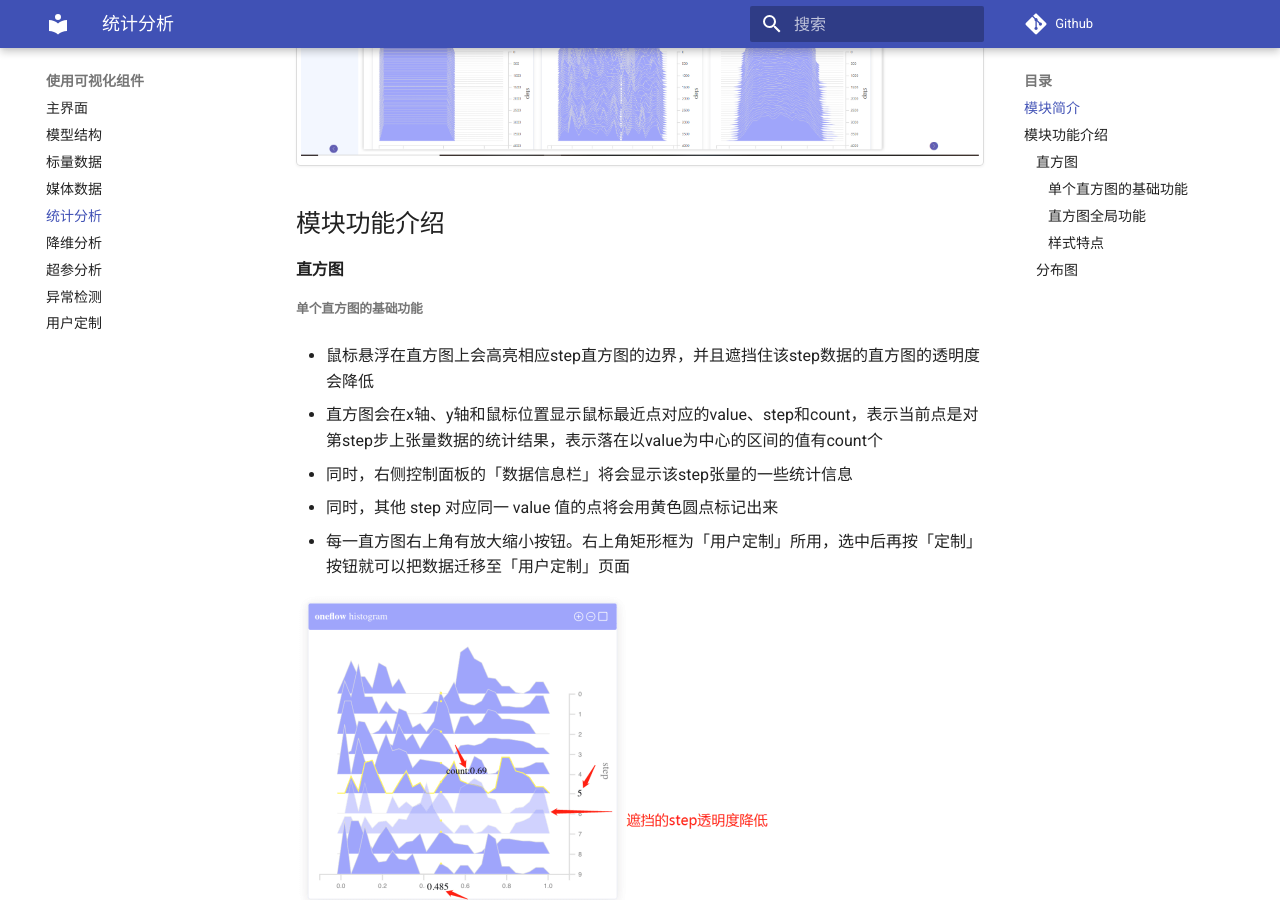
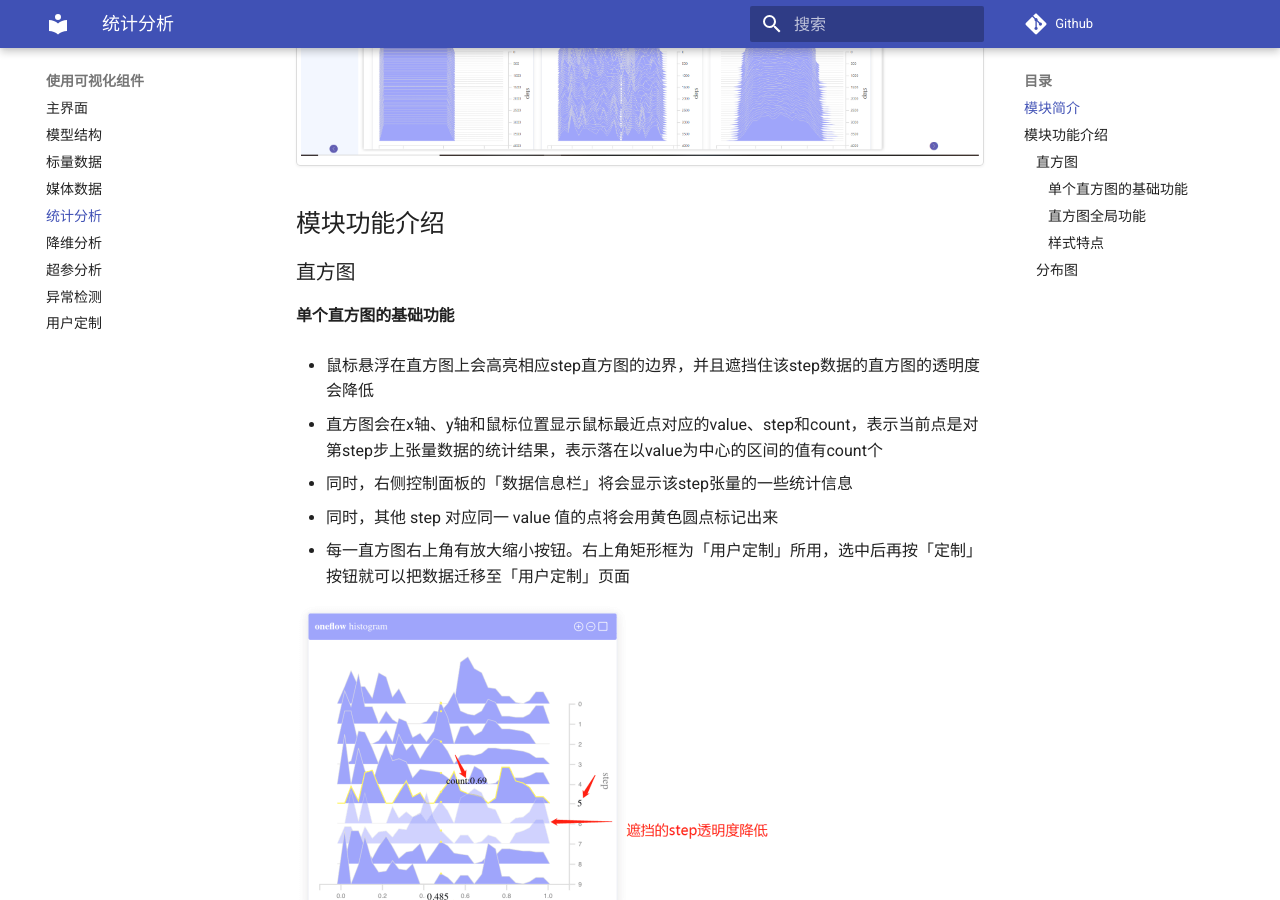
Before and after one commit to iGame-Lab/tsvis-docs, an MkDocs documentation site: the page built from docs/use_visualization/statistic.md, in a window 1280 px wide and 900 px high, scrolled down 596 px. Built offline with MkDocs 1.6.1 and Material for MkDocs 9.7.7, drawn with Linux system fonts in a browser that asks for light colours; comment, search, counter and statistics services are not loaded.

Commit message:
统计分析标题大小修改

```diff
--- a/docs/use_visualization/statistic.md
+++ b/docs/use_visualization/statistic.md
@@ -12,9 +12,9 @@
 
 ## 模块功能介绍
 
-#### 直方图
+### 直方图
 
-##### 单个直方图的基础功能
+#### 单个直方图的基础功能
 
 - 鼠标悬浮在直方图上会高亮相应step直方图的边界，并且遮挡住该step数据的直方图的透明度会降低
 
@@ -25,7 +25,7 @@
 
 ![](images/statistic/histogramHover.png) ![](images/statistic/histogramInfo.png) ![](images/statistic/histogramHover2.png)
 
-##### 直方图全局功能
+#### 直方图全局功能
 
 - 直方图有两种模式：三维模式和二维模式。二维模式可以视为三维模式的正视图，操作基本同三维直方图，鼠标悬浮可以高亮选中的step数据，该step张量的统计信息会展示在右侧的控制面板中
 
@@ -43,9 +43,7 @@
 
   ![](images/statistic/histogramBins20.png) ![](images/statistic/histogramBins100.png)
 
-
-
-##### 样式特点
+#### 样式特点
 
 本页面提供了11种配色，可以为每个run赋予不同的颜色，直方图和分布图都有这种样式特点
 
@@ -53,7 +51,7 @@
 
 
 
-#### 分布图
+### 分布图
 
 - 分布图用于展示转换为标准正态分布下的数据分布，数据转换成标准正态分布后的分布图，从上到下一共九条线，分别为：最大值、1.5σ、1.0σ、0.5σ、0、-0.5σ、-1.0σ、-1.5σ、最小值
 
```
